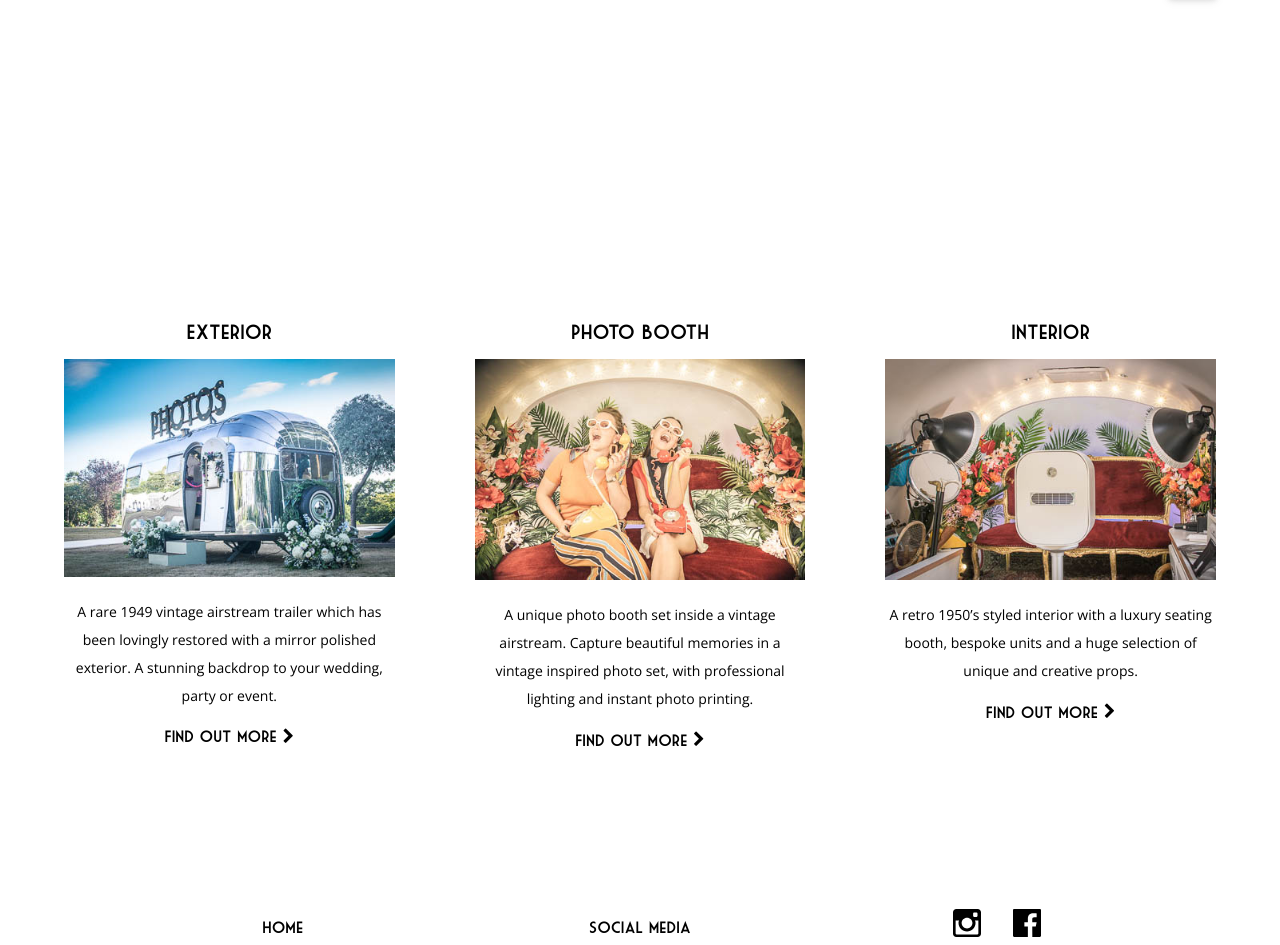
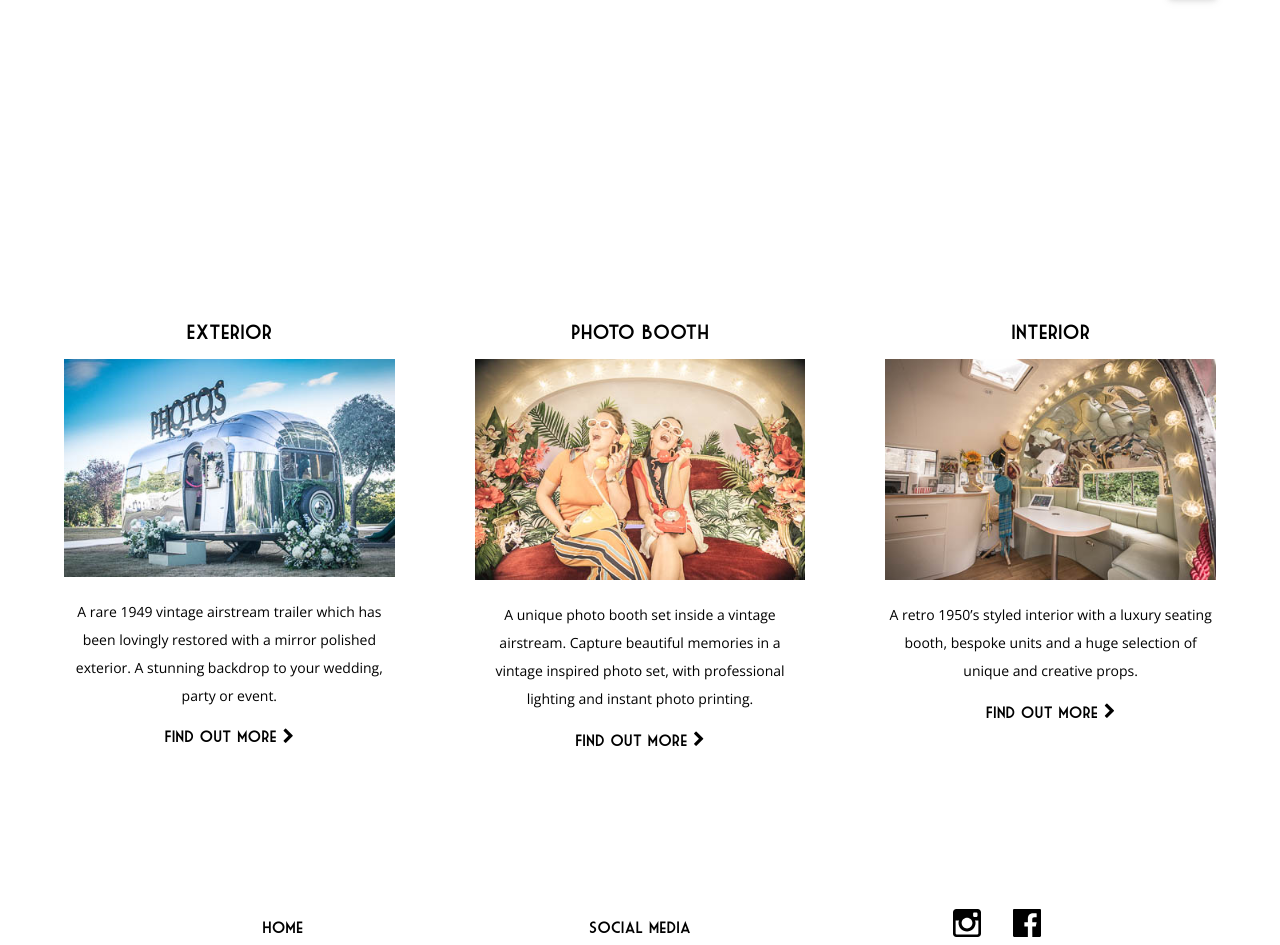
Before and after one commit to jacobcons/airstream-studio, a Jekyll site: the page built from index.markdown, in a window 1280 px wide. Shown: the part 822-1767 px from the top of the page. Built offline with Jekyll 4.4.1, drawn with Linux system fonts in a browser that asks for light colours.

Commit message:
Updated Index

```diff
--- a/index.markdown
+++ b/index.markdown
@@ -73,7 +73,7 @@ aspects:
     printing.
   link: "/the-airstream/photo-booth.html"
 - title: Interior
-  image: "/uploads/interior.jpg"
+  image: "/uploads/airstream%20interior.jpg"
   image-alt:
   desc: A retro 1950’s styled interior with a luxury seating booth, bespoke units
     and a huge selection of unique and creative props.
```
